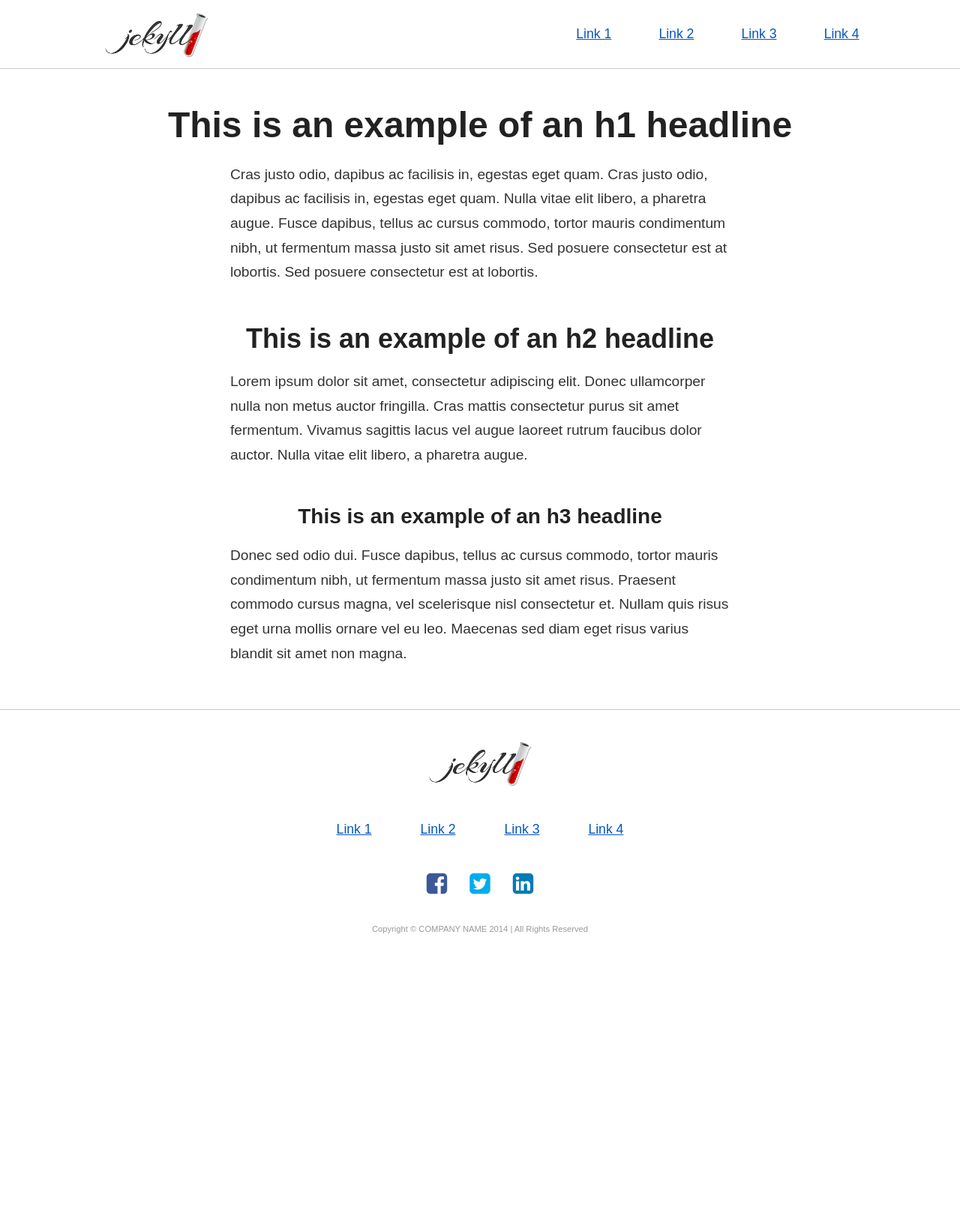
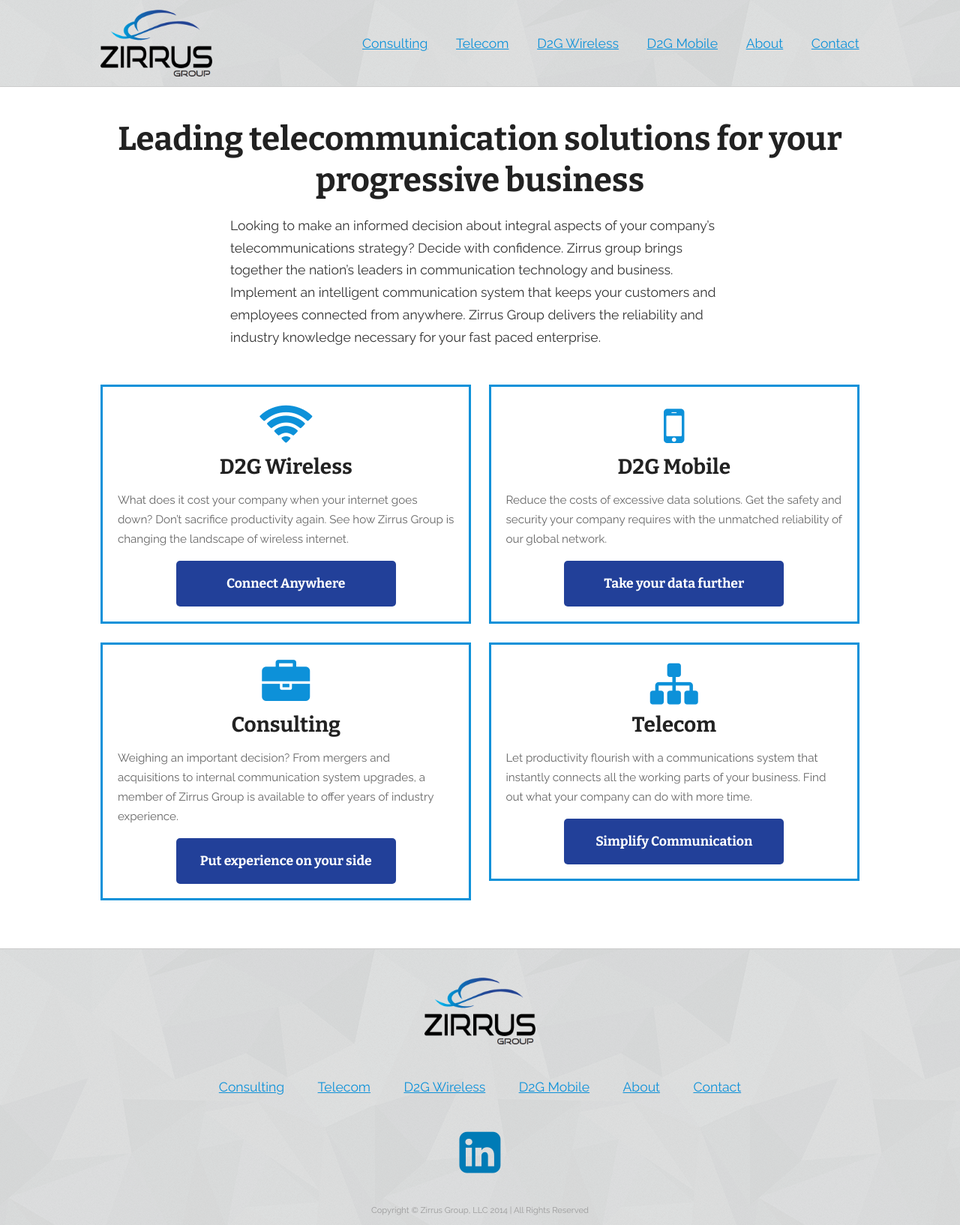
Before and after one commit to 320ny/zirrus, a Jekyll site: the page built from index.html, in a window 1280 px wide. Shown: the whole page at 75% size. Built offline with Jekyll 4.4.1, drawn with Linux system fonts in a browser that asks for light colours; nearby versions of some CDN libraries; Markdown is read by kramdown in place of the engine named in the settings; before the commit the page ends 1258 px from its top, so only the background shows below that.

Commit message:
initial styling

```diff
--- a/_config.yml
+++ b/_config.yml
@@ -1,4 +1,4 @@
-name: "Package Template"
+name: "Zirrus Group"
 url: "http://localhost:4000"
 markdown: redcarpet
 permalink: pretty
--- a/_layouts/default.html
+++ b/_layouts/default.html
@@ -12,9 +12,13 @@
     <link rel="stylesheet" href="/css/style.css">
 
     <!-- Font Awesome (remove and use Gem) -->
-    <link href="//maxcdn.bootstrapcdn.com/font-awesome/4.1.0/css/font-awesome.min.css" rel="stylesheet">
+    <link href="//maxcdn.bootstrapcdn.com/font-awesome/4.2.0/css/font-awesome.min.css" rel="stylesheet">
 
+    <!-- Modernizr -->
     <script src="/js/vendor/modernizr-2.6.2.min.js"></script>
+
+    <!-- Google Fonts -->
+    <link href='http://fonts.googleapis.com/css?family=Bitter:700|Raleway:400,700' rel='stylesheet' type='text/css'>
   </head>
 
   <body>
@@ -22,13 +26,15 @@
     <header>
       <div class="container">
         <nav>
-          <a href="/" class="logo"><img src="/img/jekyll.png"></a>
+          <a href="/" class="logo"><img src="/img/logo.png" alt="Zirrus Group logo" title="Zirrus Group logo"></a>
           <button class="mobile-menu"><i class="fa fa-bars"></i>&nbsp; MENU</button>
           <ul class="link-list">
-            <li><a href="#">Link 1</a></li>
-            <li><a href="#">Link 2</a></li>
-            <li><a href="#">Link 3</a></li>
-            <li><a href="#">Link 4</a></li>
+            <li><a href="#">Consulting</a></li>
+            <li><a href="#">Telecom</a></li>
+            <li><a href="#">D2G Wireless</a></li>
+            <li><a href="#">D2G Mobile</a></li>
+            <li><a href="#">About</a></li>
+            <li><a href="#">Contact</a></li>
           </ul>
         </nav>
       </div><!-- end container -->
@@ -41,23 +47,27 @@
     <footer>
       <div class="container">
         <nav>
-          <a href="/" class="logo"><img src="/img/jekyll.png"></a>
+          <a href="/" class="logo"><img src="/img/logo.png"></a>
           <ul>
-            <li><a href="#">Link 1</a></li>
-            <li><a href="#">Link 2</a></li>
-            <li><a href="#">Link 3</a></li>
-            <li><a href="#">Link 4</a></li>
+            <li><a href="#">Consulting</a></li>
+            <li><a href="#">Telecom</a></li>
+            <li><a href="#">D2G Wireless</a></li>
+            <li><a href="#">D2G Mobile</a></li>
+            <li><a href="#">About</a></li>
+            <li><a href="#">Contact</a></li>
           </ul>
         </nav>
       </div><!-- end container -->
       <aside class="social">
         <ul>
+          <!--
           <li><a href="#" class="facebook" target="_blank"><i class="fa fa-facebook-square"></i></a></li>
           <li><a href="#" class="twitter" target="_blank"><i class="fa fa-twitter-square"></i></a></li>
-          <li><a href="#" class="linkedin" target="_blank"><i class="fa fa-linkedin-square"></i></a></li>
+          -->
+          <li><a href="https://www.linkedin.com/company/zirrus-group" class="linkedin" target="_blank"><i class="fa fa-linkedin-square"></i></a></li>
         </ul>
       </aside>
-      <aside class="copyright">Copyright &copy; COMPANY NAME {{ site.time | date: "%Y" }} | All Rights Reserved</aside>
+      <aside class="copyright">Copyright &copy; Zirrus Group, LLC {{ site.time | date: "%Y" }} | All Rights Reserved</aside>
     </footer>
 
     <script src="//ajax.googleapis.com/ajax/libs/jquery/1.11.1/jquery.min.js"></script>
--- a/css/style.scss
+++ b/css/style.scss
@@ -15,14 +15,21 @@
 @mixin respond-to($breakpoint) {
   @media only screen and (min-width: $breakpoint + px) { @content; }
 }
-$link-color: #0455BF;
+@mixin transition {
+  webkit-transition: all 0.2s linear;
+  -moz-transition: all 0.2s linear;
+  -o-transition: all 0.2s linear;
+}
+$accent-color-1: #0D91D9;
+$accent-color-2: #224099;
 .container {
   @include outer-container;
   padding: 0 3%;
 }
 body {
   font-size: 14px;
-  font-family: arial, sans-serif;
+  font-family: 'Raleway', sans-serif;
+  font-weight: 400;
   /* RESPONSIVE */
   @include respond-to(768) {
     font-size: 16px;
@@ -35,7 +42,7 @@
   img {
     vertical-align: middle;
   }
-  color: $link-color;
+  color: $accent-color-1;
 }
 h1,
 h2,
@@ -46,9 +53,11 @@
   margin-bottom: 0;
   line-height: 1.25em;
   color: #222;
+  font-family: 'Bitter', serif;
+  font-weight: 700;
 }
 h1 {
-  font-size: 3em;
+  font-size: 2.75em;
 }
 h2 {
   font-size: 2.25em;
@@ -67,8 +76,27 @@
 }
 p {
   line-height: 1.7;
-  font-size: 1.2em;
+  font-size: 1.1em;
   color: #333;
+}
+strong {
+  font-weight: 700;
+}
+.btn {
+  display: inline-block;
+  background: $accent-color-2;
+  padding: 20px 15px;
+  border-radius: 5px;
+  color: #fff;
+  text-decoration: none;
+  font-size: 1.1em;
+  font-family: 'Bitter', serif;
+  font-weight: 700;
+  -webkit-font-smoothing: antialiased;
+  &:hover {
+    @include transition;
+    opacity: .8;
+  }
 }
 
 
@@ -81,6 +109,7 @@
   padding: 1% 0;
   margin-bottom: 1%;
   border-bottom: 1px solid #ccc;
+  background: url("/img/shattered.png");
   nav {
     @include span-columns(12);
     .logo {
@@ -111,7 +140,7 @@
     .link-list {
       @include span-columns(12);
       display: none;
-      margin: 2% 0 0;
+      margin: 3% 0 0;
       padding: 0;
       text-align: right;
       /* RESPONSIVE */
@@ -126,7 +155,7 @@
         /* RESPONSIVE */
         @include respond-to(768) {
           display: inline-block;
-          margin: 0 0 0 7%;
+          margin: 0 0 0 4%;
           text-align: right;
         }
         a {
@@ -141,7 +170,7 @@
           }
           /* RESPONSIVE */
           @include respond-to(768) {
-            color: $link-color;
+            color: $accent-color-1;
             background: inherit;
             text-decoration: underline;
           }
@@ -157,9 +186,8 @@
 
 ---------------------------------------- */
 .index {
-  h1,
-  h2,
-  h3 {
+  .opening-copy {
+    h1 {
       @include span-columns(12);
       text-align: center;
     }
@@ -170,6 +198,43 @@
       @include respond-to(768) {
         @include span-columns(8);
         @include shift(2);
+      }
+    }
+  }
+  .product-teaser-wrapper {
+    @include span-columns(12);
+    margin-top: 3%;
+    .product-teaser {
+      @include span-columns(6);
+      margin-bottom: 2.5%;
+      padding-top: 2%;
+      text-align: center;
+      border: 3px solid $accent-color-1;
+      &:nth-child(even) {
+        @include omega();
+      }
+      a {
+        text-decoration: none;
+        i {
+          font-size: 4em;
+          color: $accent-color-1;
+        }
+        h3 {
+          margin-top: 1%;
+          color: #222;
+        }
+      }
+      p {
+        padding: 0 4%;
+        font-size: .95em;
+        text-align: left;
+        color: #666;
+      }
+      .btn {
+        display: block;
+        width: 60%;
+        margin: 0 auto 4%;
+      }
     }
   }
 }
@@ -185,6 +250,7 @@
   margin-top: 3%;
   text-align: center;
   border-top: 1px solid #ccc;
+  background: url("/img/shattered.png");
   nav {
     @include span-columns(12);
     .logo {
@@ -210,7 +276,7 @@
         margin: 0 3%;
         /* RESPONSIVE */
         @include respond-to(768) {
-          margin: 0 2.5%;
+          margin: 0 1.5%;
         }
         a {
           display: inline-block;
@@ -232,6 +298,7 @@
           font-size: 2em;
         }
         a {
+          font-size: 2em;
           &:hover {
             opacity: .8;
           }
--- a/index.html
+++ b/index.html
@@ -6,10 +6,41 @@
 ---
 
 <section class="index">
-  <h1>This is an example of an h1 headline</h1>
-  <p>Cras justo odio, dapibus ac facilisis in, egestas eget quam. Cras justo odio, dapibus ac facilisis in, egestas eget quam. Nulla vitae elit libero, a pharetra augue. Fusce dapibus, tellus ac cursus commodo, tortor mauris condimentum nibh, ut fermentum massa justo sit amet risus. Sed posuere consectetur est at lobortis. Sed posuere consectetur est at lobortis.</p>
-  <h2>This is an example of an h2 headline</h2>
-  <p>Lorem ipsum dolor sit amet, consectetur adipiscing elit. Donec ullamcorper nulla non metus auctor fringilla. Cras mattis consectetur purus sit amet fermentum. Vivamus sagittis lacus vel augue laoreet rutrum faucibus dolor auctor. Nulla vitae elit libero, a pharetra augue.</p>
-  <h3>This is an example of an h3 headline</h3>
-  <p>Donec sed odio dui. Fusce dapibus, tellus ac cursus commodo, tortor mauris condimentum nibh, ut fermentum massa justo sit amet risus. Praesent commodo cursus magna, vel scelerisque nisl consectetur et. Nullam quis risus eget urna mollis ornare vel eu leo. Maecenas sed diam eget risus varius blandit sit amet non magna.</p>
+  <section class="opening-copy">
+    <h1>Leading telecommunication solutions for your progressive business</h1>
+    <p>Looking to make an informed decision about integral aspects of your company’s telecommunications strategy? Decide with confidence. Zirrus group brings together the nation’s leaders in communication technology and business. Implement an intelligent communication system that keeps your customers and employees connected from anywhere. Zirrus Group delivers the reliability and industry knowledge necessary for your fast paced enterprise.</p>
+  </section><!-- end opening-copy -->
+
+  <section class="product-teaser-wrapper">
+
+    <section class="product-teaser">
+      <a href="#"><i class="fa fa-wifi"></i></a>
+      <a href="#"><h3>D2G Wireless</h3></a>
+      <p>What does it cost your company when your internet goes down? Don’t sacrifice productivity again. See how Zirrus Group is changing the landscape of wireless internet.</p>
+      <a href="#" class="btn">Connect Anywhere</a>
+    </section><!-- end product-teaser -->
+
+    <section class="product-teaser">
+      <a href="#"><i class="fa fa-mobile"></i></a>
+      <a href="#"><h3>D2G Mobile</h3></a>
+      <p>Reduce the costs of excessive data solutions. Get the safety and security your company requires with the unmatched reliability of our global network.</p>
+      <a href="#" class="btn">Take your data further</a>
+    </section><!-- end product-teaser -->
+
+    <section class="product-teaser">
+      <a href="#"><i class="fa fa-briefcase"></i></a>
+      <a href="#"><h3>Consulting</h3></a>
+      <p>Weighing an important decision? From mergers and acquisitions to internal communication system upgrades, a member of Zirrus Group is available to offer years of industry experience.</p>
+      <a href="#" class="btn">Put experience on your side</a>
+    </section><!-- end product-teaser -->
+
+    <section class="product-teaser">
+      <a href="#"><i class="fa fa-sitemap"></i></a>
+      <a href="#"><h3>Telecom</h3></a>
+      <p>Let productivity flourish with a communications system that instantly connects all the working parts of your business. Find out what your company can do with more time.</p>
+      <a href="#" class="btn">Simplify Communication</a>
+    </section><!-- end product-teaser -->
+
+  </section><!-- end product-teaser-wrapper -->
+
 </section><!-- end index -->
```
Also changed, not shown: img/jekyll.png (deleted), img/logo.png (added), img/shattered.png (added), 3 other files. Lines whose indentation alone changed are shown as unchanged.
